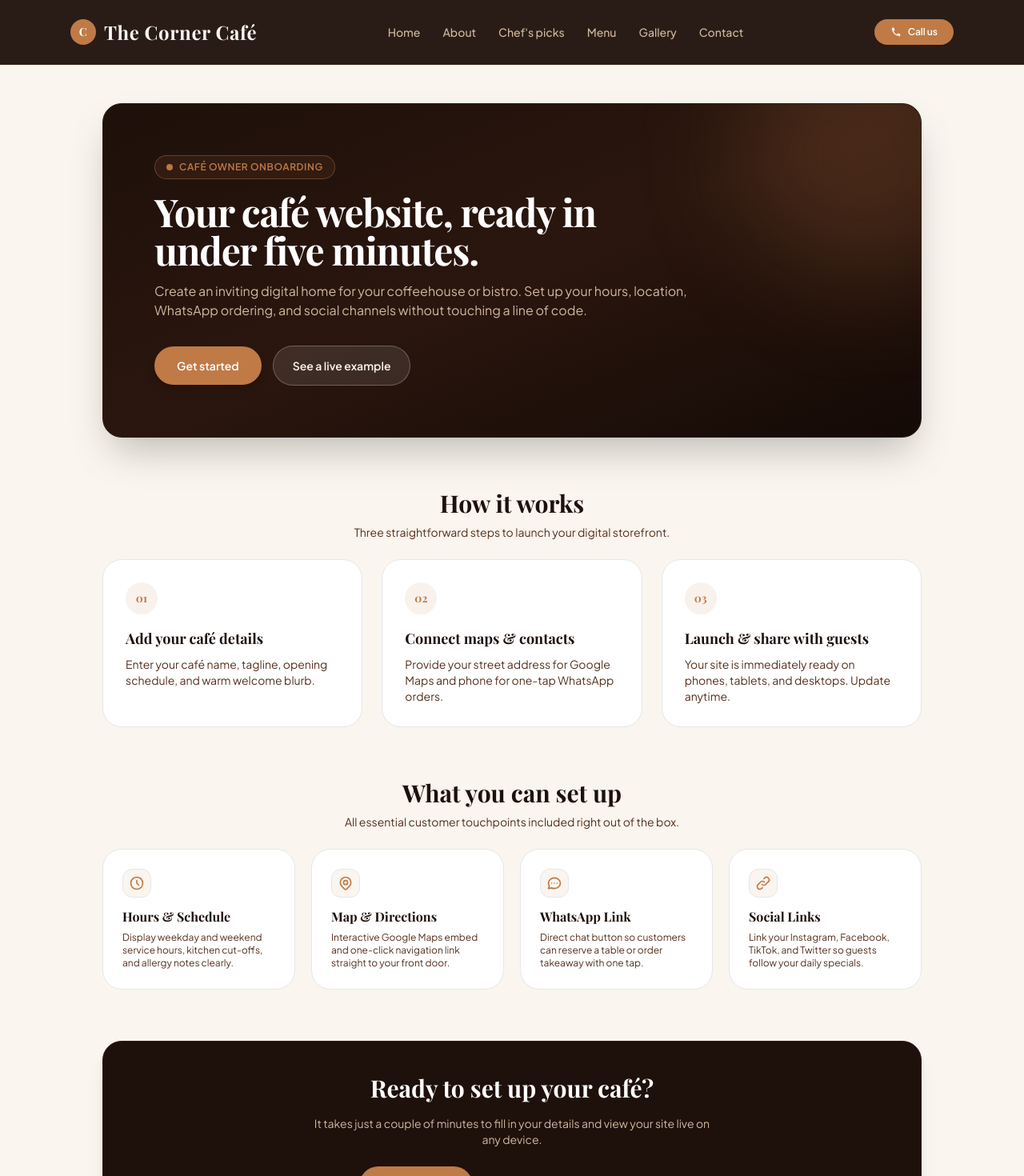
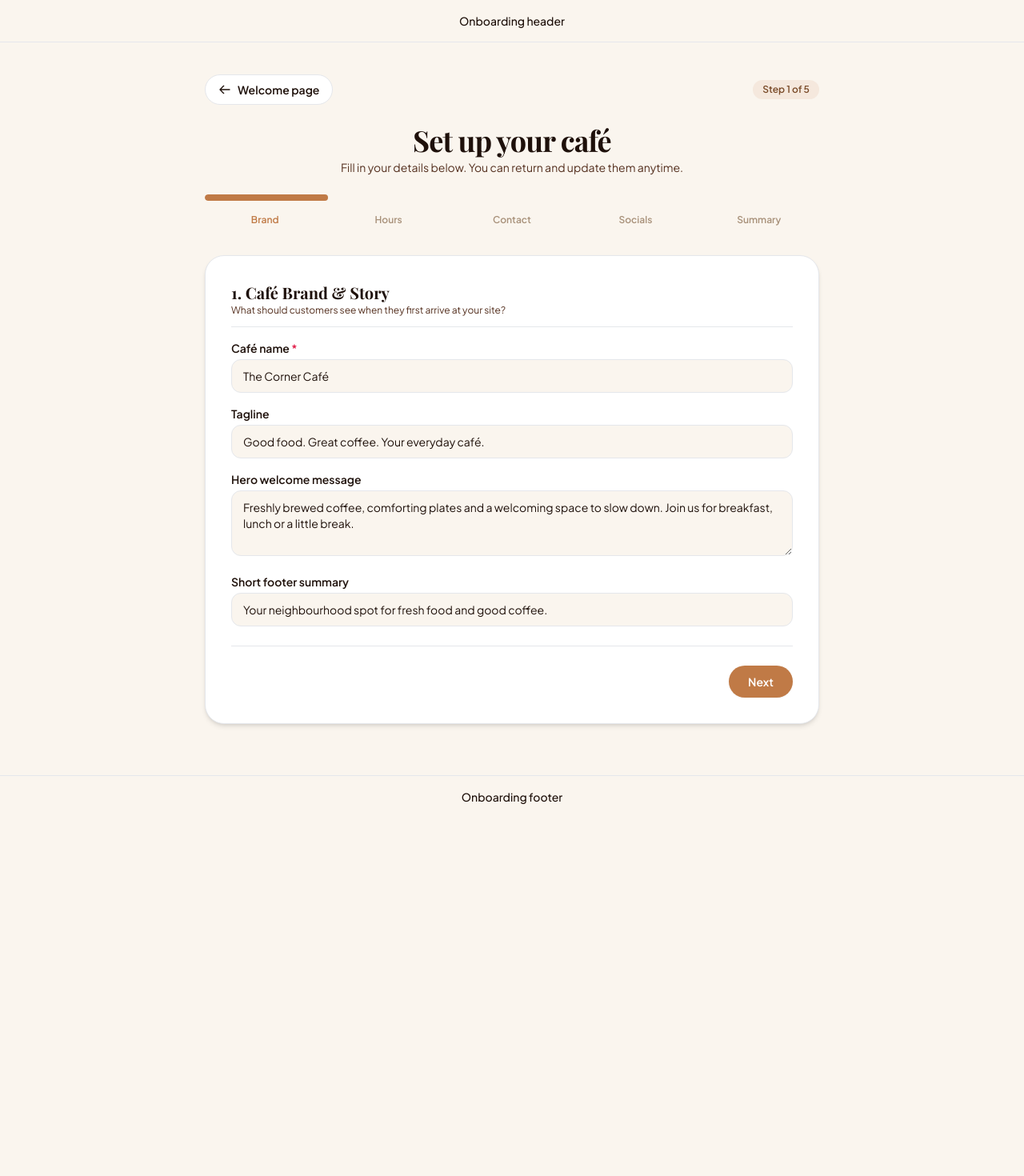
Before and after one commit to hazzy-19/issa, a React (Vite) app: page /setup/assistant in a window 1280 px wide. Before the commit this address led to /welcome. Shown: the top 1470 px of the page at 80% size. After the commit the page ends 1022 px from the top, so only its background shows below. Built offline with nearby package versions, Linux system fonts and the light colour scheme; a web font is replaced by a local one.

Commit message:
feat(stage-1): split layouts into CafeLayout and OnboardingLayout

```diff
--- a/src/App.jsx
+++ b/src/App.jsx
@@ -1,7 +1,7 @@
 import React, { useEffect } from "react";
 import { BrowserRouter, Routes, Route, useLocation, Navigate, Link } from "react-router-dom";
-import Header from "./components/Header";
-import Footer from "./components/Footer";
+import CafeLayout from "./layouts/CafeLayout";
+import OnboardingLayout from "./layouts/OnboardingLayout";
 import HomePage from "./pages/HomePage";
 import MenuPage from "./pages/MenuPage";
 import GalleryPage from "./pages/GalleryPage";
@@ -71,33 +71,22 @@ export default function App() {
     <CafeProvider>
       <BrowserRouter>
         <ScrollToTop />
-        <div className="min-h-screen flex flex-col bg-[#FAF5EE] text-[#1E100A] font-sans selection:bg-[#C07A46]/20 selection:text-[#1E100A] overflow-x-hidden">
-          {/* Accessible skip link */}
-          <a
-            href="#main-content"
-            className="sr-only focus:not-sr-only focus:fixed focus:top-3 focus:left-3 focus:z-50 focus:px-4 focus:py-2 focus:bg-[#1E100A] focus:text-[#FAF5EE] focus:outline-none focus:ring-2 focus:ring-[#C07A46] rounded-full text-xs font-semibold"
-          >
-            Skip to main content
-          </a>
-
-          {/* Global Sticky Header */}
-          <Header />
-
-          {/* Main Content Pages */}
-          <main id="main-content" className="flex-1 max-w-6xl w-full mx-auto px-4 sm:px-6">
         <Routes>
-              <Route path="/" element={<HomeRouteHandler />} />
+          {/* Onboarding Layout Routes */}
+          <Route element={<OnboardingLayout />}>
             <Route path="/welcome" element={<WelcomePage />} />
             <Route path="/setup" element={<SetupPage />} />
+            <Route path="/setup/assistant" element={<SetupPage />} />
+          </Route>
+
+          {/* Café Layout Routes */}
+          <Route element={<CafeLayout />}>
+            <Route path="/" element={<HomeRouteHandler />} />
             <Route path="/menu" element={<MenuPage />} />
             <Route path="/gallery" element={<GalleryPage />} />
             <Route path="*" element={<HomeRouteHandler />} />
+          </Route>
         </Routes>
-          </main>
-
-          {/* Global Footer */}
-          <Footer />
-        </div>
       </BrowserRouter>
     </CafeProvider>
   );
--- /dev/null
+++ b/src/layouts/CafeLayout.jsx
@@ -0,0 +1,29 @@
+import React from "react";
+import { Outlet } from "react-router-dom";
+import Header from "../components/Header";
+import Footer from "../components/Footer";
+
+export default function CafeLayout() {
+  return (
+    <div className="min-h-screen flex flex-col bg-[#FAF5EE] text-[#1E100A] font-sans selection:bg-[#C07A46]/20 selection:text-[#1E100A] overflow-x-hidden">
+      {/* Accessible skip link */}
+      <a
+        href="#main-content"
+        className="sr-only focus:not-sr-only focus:fixed focus:top-3 focus:left-3 focus:z-50 focus:px-4 focus:py-2 focus:bg-[#1E100A] focus:text-[#FAF5EE] focus:outline-none focus:ring-2 focus:ring-[#C07A46] rounded-full text-xs font-semibold"
+      >
+        Skip to main content
+      </a>
+
+      {/* Café Header */}
+      <Header />
+
+      {/* Main Content Area */}
+      <main id="main-content" className="flex-1 max-w-6xl w-full mx-auto px-4 sm:px-6">
+        <Outlet />
+      </main>
+
+      {/* Café Footer */}
+      <Footer />
+    </div>
+  );
+}
--- /dev/null
+++ b/src/layouts/OnboardingLayout.jsx
@@ -0,0 +1,18 @@
+import React from "react";
+import { Outlet } from "react-router-dom";
+
+export default function OnboardingLayout() {
+  return (
+    <div className="min-h-screen flex flex-col bg-[#FAF5EE] text-[#1E100A] font-sans selection:bg-[#C07A46]/20 selection:text-[#1E100A] overflow-x-hidden">
+      <header className="p-4 border-b border-[#DFCCA] text-center text-sm font-medium">
+        Onboarding header
+      </header>
+      <main className="flex-1 max-w-6xl w-full mx-auto px-4 sm:px-6">
+        <Outlet />
+      </main>
+      <footer className="p-4 border-t border-[#DFCCA] text-center text-sm font-medium">
+        Onboarding footer
+      </footer>
+    </div>
+  );
+}
```
Lines whose indentation alone changed are shown as unchanged.
